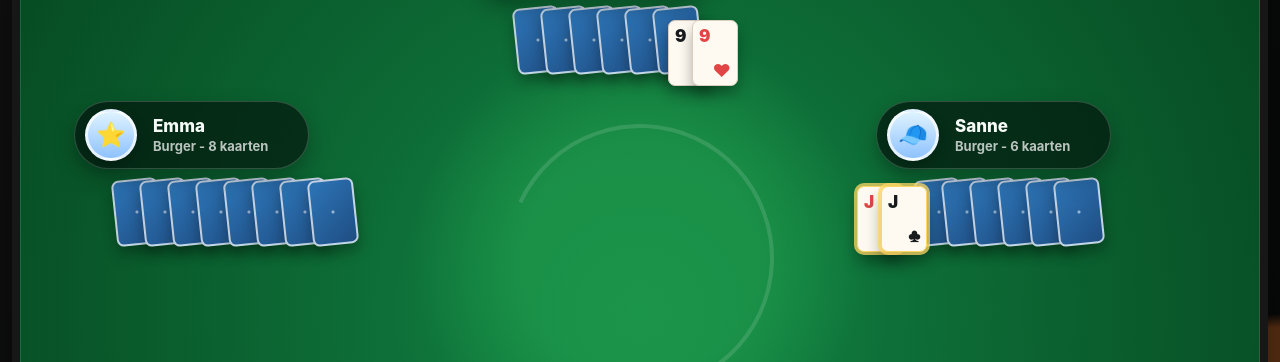
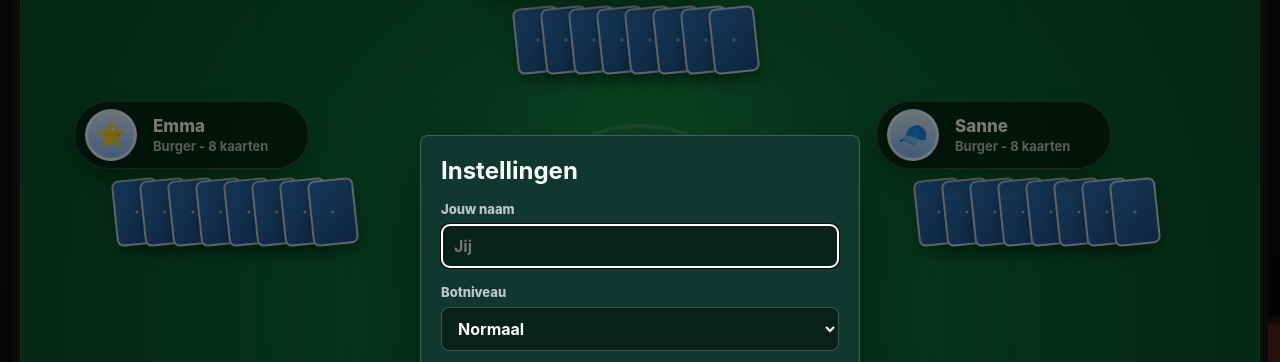
Before and after one commit to davidfrem/presidenten, a website: page index.html in a window 1280 px wide. Shown: the part 119-481 px from the top of the page. Drawn offline with Linux system fonts and the light colour scheme.

Commit message:
Add player settings dialog

```diff
--- a/game.js
+++ b/game.js
@@ -7,8 +7,14 @@
 ];
 
 const roleNames = ["President", "Vice-president", "Vice-verliezer", "Verliezer"];
-const playerNames = ["Jij", "Sanne", "Daan", "Emma"];
+const SETTINGS_KEY = "presidenten.settings";
+const defaultSettings = {
+  playerName: "Jij",
+  botSkill: "normal"
+};
+const botNames = ["Sanne", "Daan", "Emma"];
 const playerIcons = ["👤", "🧢", "🎧", "⭐"];
+let settings = { ...defaultSettings };
 
 export function createDeck() {
   return ranks.flatMap((rank, rankIndex) =>
@@ -59,8 +65,12 @@
   return hand.filter((card) => !ids.has(card.id));
 }
 
+function getPlayerNames() {
+  return [settings.playerName, ...botNames];
+}
+
 function createPlayers(previousRoles = null) {
-  return playerNames.map((name, index) => ({
+  return getPlayerNames().map((name, index) => ({
     id: index,
     name,
     role: previousRoles?.[index] ?? "Burger",
@@ -143,6 +153,50 @@
 let selectedIds = new Set();
 let exchange = null;
 
+function loadSettings() {
+  if (typeof localStorage === "undefined") return { ...defaultSettings };
+
+  try {
+    const stored = JSON.parse(localStorage.getItem(SETTINGS_KEY) ?? "{}");
+    return normalizeSettings({ ...defaultSettings, ...stored });
+  } catch {
+    return { ...defaultSettings };
+  }
+}
+
+function saveSettings(nextSettings) {
+  settings = normalizeSettings({ ...defaultSettings, ...nextSettings });
+  if (typeof localStorage !== "undefined") {
+    try {
+      localStorage.setItem(SETTINGS_KEY, JSON.stringify(settings));
+    } catch {
+      // Safari can block storage in some restricted modes; keep the session setting.
+    }
+  }
+}
+
+function hasStoredSettings() {
+  if (typeof localStorage === "undefined") return false;
+
+  try {
+    return localStorage.getItem(SETTINGS_KEY) !== null;
+  } catch {
+    return false;
+  }
+}
+
+function normalizeSettings(nextSettings) {
+  return {
+    playerName: normalizePlayerName(nextSettings.playerName),
+    botSkill: nextSettings.botSkill === "normal" ? "normal" : defaultSettings.botSkill
+  };
+}
+
+function normalizePlayerName(name) {
+  const clean = String(name ?? "").trim().replace(/\s+/g, " ");
+  return clean || defaultSettings.playerName;
+}
+
 function createInitialState() {
   const dealer = Math.floor(Math.random() * 4);
   const players = createPlayers();
@@ -158,7 +212,7 @@
     consecutivePasses: 0,
     passedPlayerIds: new Set(),
     finishOrder: [],
-    log: [`${playerNames[openerId]} komt uit.`],
+    log: [`${players[openerId].name} komt uit.`],
     awaitingExchange: false
   };
 }
@@ -182,7 +236,7 @@
     consecutivePasses: 0,
     passedPlayerIds: new Set(),
     finishOrder: [],
-    log: [`${playerNames[loserId]} komt uit als verliezer.`],
+    log: [`${players[loserId].name} komt uit als verliezer.`],
     awaitingExchange: true
   };
 
@@ -350,6 +404,7 @@
     node.classList.toggle("has-finished", Boolean(roundRole));
 
     if (player.id === 0) {
+      document.getElementById("humanName").textContent = player.name;
       document.getElementById("humanRole").textContent = roundRole ? "Uit" : player.role;
       document.getElementById("humanFinishBadge").textContent = roundRole ?? "";
       document.getElementById("humanFinishBadge").classList.toggle("is-visible", Boolean(roundRole));
@@ -439,7 +494,7 @@
 
 function getTurnHint() {
   if (state.currentPlayerId !== 0) return "";
-  if (!state.currentPlay) return "Jij komt uit";
+  if (!state.currentPlay) return `${state.players[0].name} komt uit`;
   return `Speel ${state.currentPlay.cards.length} hoger of pas`;
 }
 
@@ -487,7 +542,28 @@
   if (!dialog.open) dialog.showModal();
 }
 
+function showSettingsDialog() {
+  const dialog = document.getElementById("settingsDialog");
+  document.getElementById("playerNameInput").value = settings.playerName === defaultSettings.playerName ? "" : settings.playerName;
+  document.getElementById("botSkillSelect").value = settings.botSkill;
+  if (!dialog.open) dialog.showModal();
+}
+
+function applySettingsFromForm() {
+  const playerName = document.getElementById("playerNameInput").value;
+  const botSkill = document.getElementById("botSkillSelect").value;
+  saveSettings({ playerName, botSkill });
+
+  if (state?.players?.[0]) {
+    state.players[0].name = settings.playerName;
+  }
+
+  render();
+}
+
 function initBrowserGame() {
+  const shouldAskSettings = !hasStoredSettings();
+  settings = loadSettings();
   state = createInitialState();
 
   document.getElementById("playButton").addEventListener("click", () => {
@@ -507,6 +583,20 @@
     state = createInitialState();
     document.getElementById("roundDialog").close();
     render();
+    maybeRunBots();
+  });
+
+  document.getElementById("settingsButton").addEventListener("click", () => {
+    showSettingsDialog();
+  });
+
+  document.getElementById("settingsCancel").addEventListener("click", () => {
+    document.getElementById("settingsDialog").close();
+    maybeRunBots();
+  });
+
+  document.getElementById("settingsForm").addEventListener("submit", () => {
+    applySettingsFromForm();
     maybeRunBots();
   });
 
@@ -530,7 +620,11 @@
   });
 
   render();
-  maybeRunBots();
+  if (shouldAskSettings) {
+    showSettingsDialog();
+  } else {
+    maybeRunBots();
+  }
 }
 
 if (typeof document !== "undefined") {
--- a/index.html
+++ b/index.html
@@ -23,6 +23,7 @@
             <p id="roundLabel">Ronde 1</p>
           </div>
           <div class="topbar-actions">
+            <button id="settingsButton" class="ghost-button" type="button">Instellingen</button>
             <button id="newGameButton" class="ghost-button" type="button">Nieuw spel</button>
           </div>
         </div>
@@ -37,7 +38,7 @@
           <div class="hand-header">
             <div class="human-pill">
               <span class="player-avatar human-avatar">👤</span>
-              <h2>Jij</h2>
+              <h2 id="humanName">Jij</h2>
               <p id="humanRole">Burger</p>
               <span id="humanFinishBadge" class="finish-badge"></span>
               <span id="humanPassBadge" class="pass-badge">Pas</span>
@@ -59,6 +60,26 @@
           <div class="pile-title">Verloop</div>
           <ol id="activityLog"></ol>
         </aside>
+
+        <dialog id="settingsDialog" class="settings-dialog">
+          <form id="settingsForm" method="dialog">
+            <h2>Instellingen</h2>
+            <div class="settings-section">
+              <label for="playerNameInput">Jouw naam</label>
+              <input id="playerNameInput" name="playerName" type="text" maxlength="18" autocomplete="name" placeholder="Jij">
+            </div>
+            <div class="settings-section">
+              <label for="botSkillSelect">Botniveau</label>
+              <select id="botSkillSelect" name="botSkill">
+                <option value="normal">Normaal</option>
+              </select>
+            </div>
+            <menu>
+              <button class="secondary-button" value="cancel" type="button" id="settingsCancel">Annuleer</button>
+              <button class="primary-button" value="confirm" type="submit">Opslaan</button>
+            </menu>
+          </form>
+        </dialog>
 
         <dialog id="exchangeDialog" class="exchange-dialog">
           <form method="dialog">
--- a/service-worker.js
+++ b/service-worker.js
@@ -1,4 +1,4 @@
-const CACHE_NAME = "presidenten-v4";
+const CACHE_NAME = "presidenten-v5";
 const APP_SHELL = [
   "./",
   "./index.html",
--- a/styles.css
+++ b/styles.css
@@ -597,8 +597,38 @@
 dialog menu {
   display: flex;
   justify-content: flex-end;
+  gap: 10px;
   margin: 14px 0 0;
   padding: 0;
+}
+
+.settings-dialog {
+  width: min(440px, calc(100vw - 32px));
+}
+
+.settings-section {
+  display: grid;
+  gap: 7px;
+  margin-top: 16px;
+}
+
+.settings-section label {
+  color: var(--muted);
+  font-size: 13px;
+  font-weight: 850;
+}
+
+.settings-section input,
+.settings-section select {
+  width: 100%;
+  min-height: 44px;
+  border: 1px solid rgba(255, 255, 255, 0.22);
+  border-radius: 8px;
+  padding: 0 12px;
+  background: rgba(2, 20, 12, 0.58);
+  color: #fff;
+  font: inherit;
+  font-weight: 750;
 }
 
 .exchange-hand {
```
